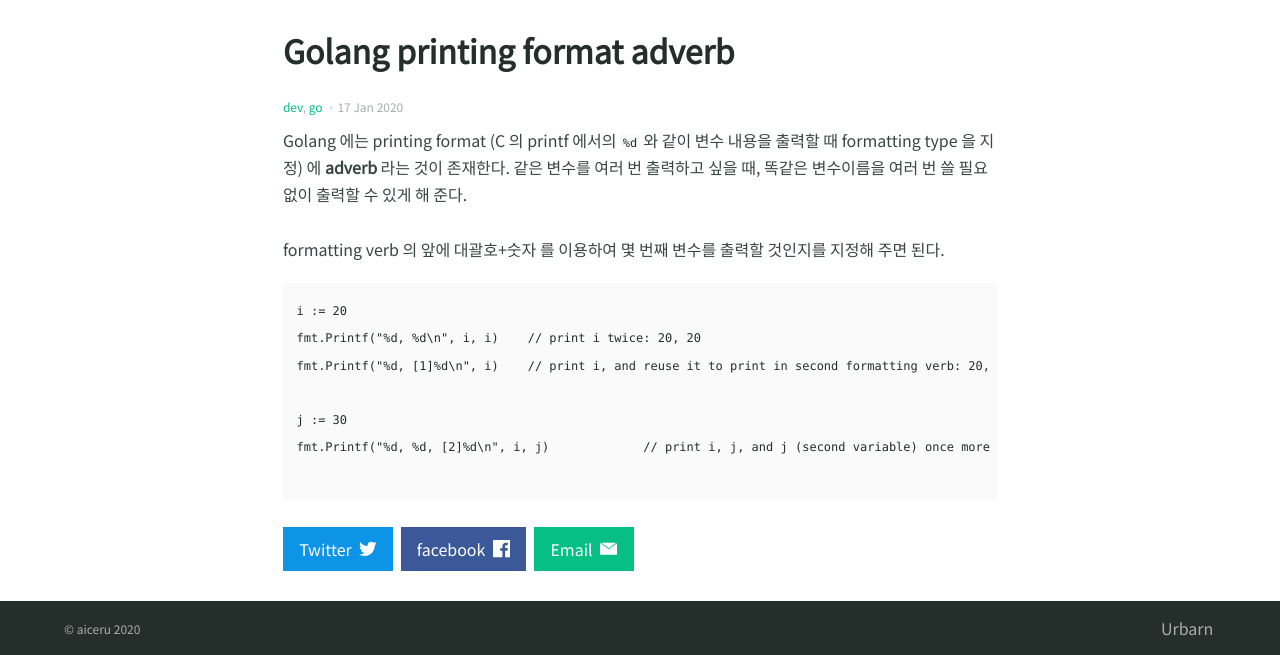
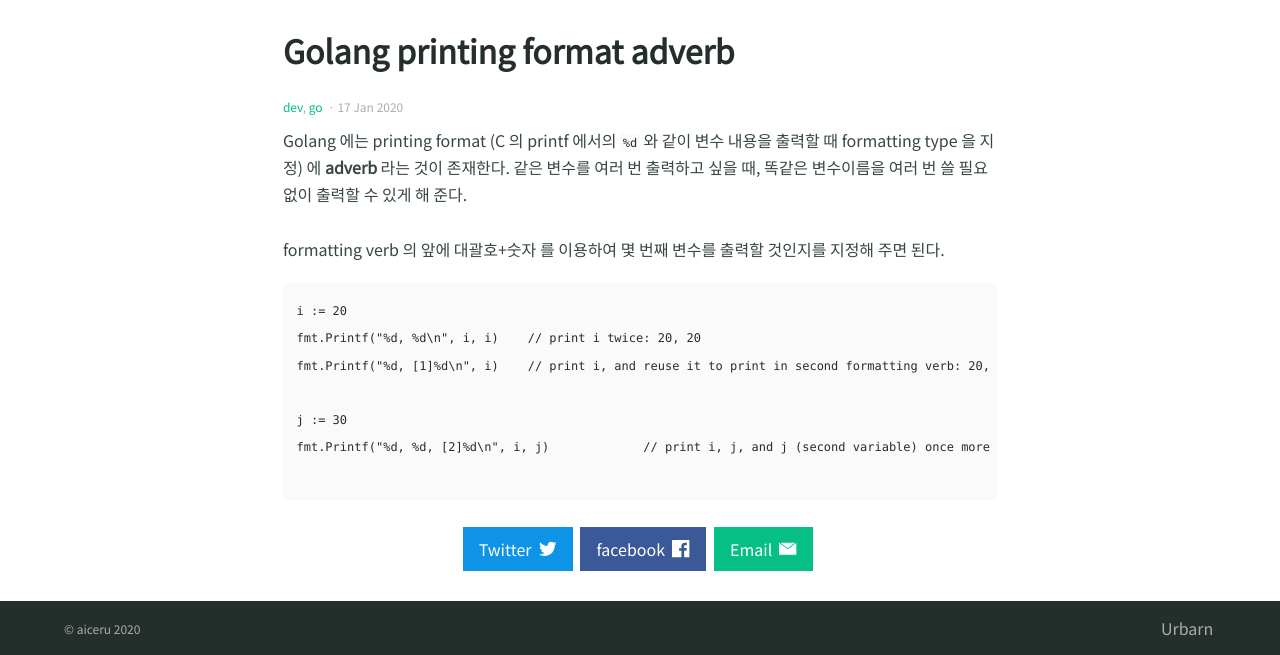
Before and after one commit to aiceru/aiceru.github.io, a Jekyll site: the page built from _posts/2020-01-17-go-adverb.md, in a window 1280 px wide. Shown: the part 388-1043 px from the top of the page. Built offline with Jekyll 4.4.1, drawn with Linux system fonts in a browser that asks for light colours; comment, search, counter and statistics services are not loaded.

Commit message:
Fixed position of share buttons

```diff
--- a/_includes/nav-share.html
+++ b/_includes/nav-share.html
@@ -1,4 +1,4 @@
-<div class="share">
+<div class="share" align="center">
   {% for network in site.sharing_links %}
   {% if network[1] != blank %}
   {% assign name = network[0] %}
```
Lines whose indentation alone changed are shown as unchanged.
